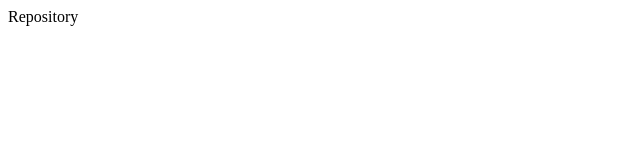
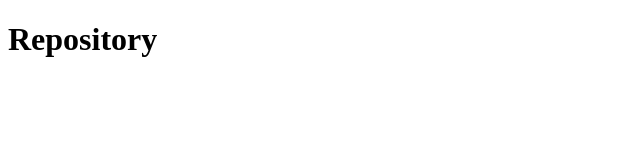
Before and after one commit to Vipulkumarsahu/First-Repository, a plain HTML site: page index.html in a window 1280 px wide. Shown: the whole page, without its empty margins (0-640 px from the left). Drawn offline with Linux system fonts and the light colour scheme.

Commit message:
This is second commit

```diff
--- a/index.html
+++ b/index.html
@@ -6,6 +6,6 @@
     <title>Document</title>
 </head>
 <body>
-    Repository
+   <h1> Repository </h1>
 </body>
 </html>
```
